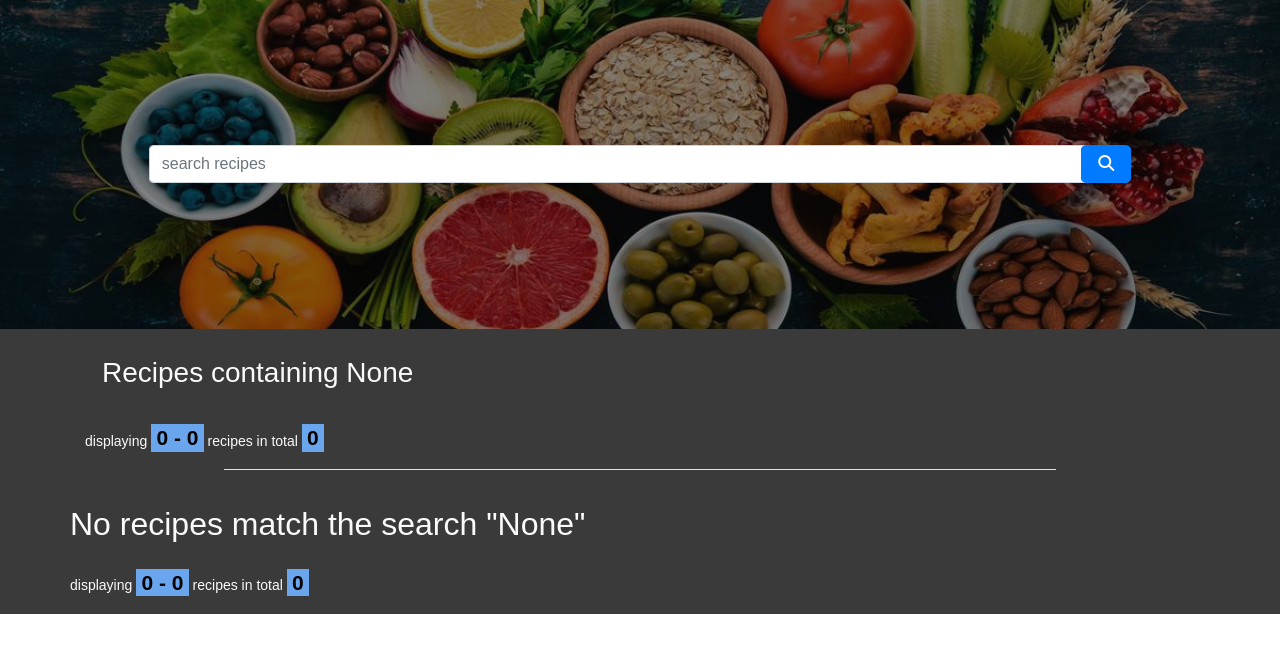
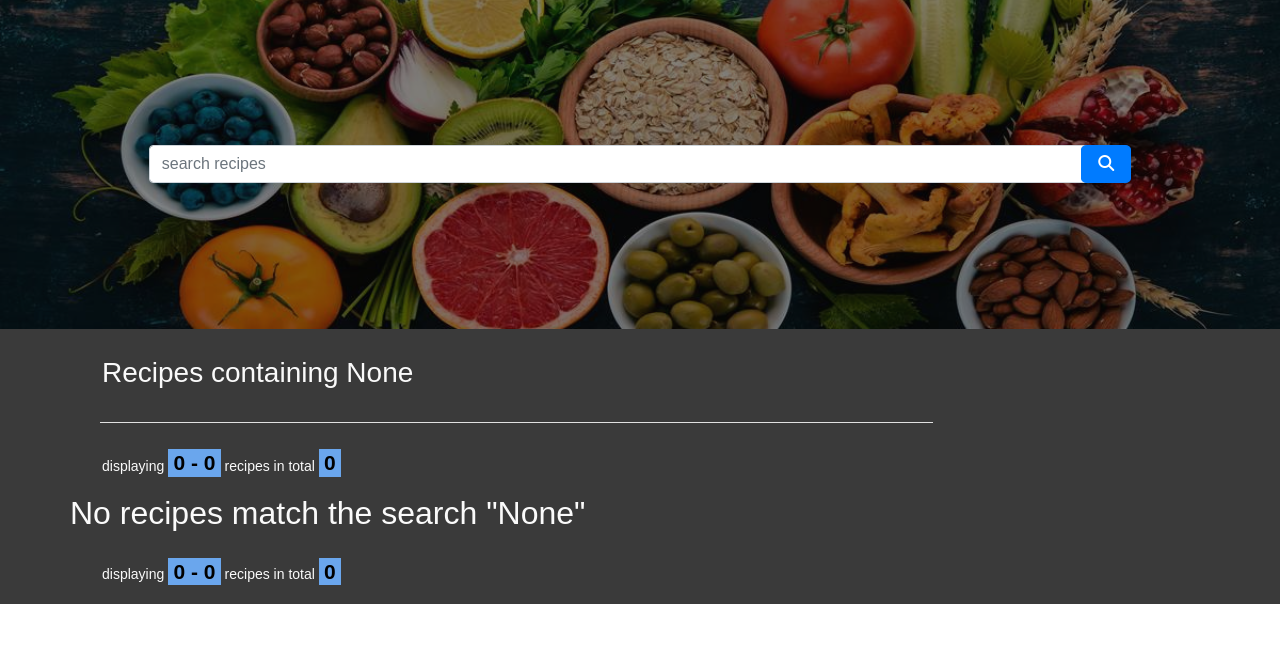
Before and after one commit to Matte-gtr/all_the_recipes, a Flask app: page /recipes/search in a window 1280 px wide. Shown: the part 63-716 px from the top of the page. Run offline with Flask 2, Linux system fonts and the light colour scheme; data that the repository does not hold is empty; some libraries are stand-ins or nearby versions; some web fonts are replaced.

Commit message:
finish styling of pagination links and info

```diff
--- a/app.py
+++ b/app.py
@@ -27,7 +27,7 @@ def home_page():
     per_page = 12
     offset = (page - 1) * per_page
     recipes = mongo.db.recipes.find().sort(
-        'updated_on', pymongo.ASCENDING).limit(per_page).skip(offset)
+        'updated_on', pymongo.DESCENDING).limit(per_page).skip(offset)
     search = False
     q = request.args.get('q')
     if q:
--- a/static/css/style.css
+++ b/static/css/style.css
@@ -75,7 +75,7 @@ body {
 
 .pagination-page-info {
     padding: .6em;
-    padding-left: 0;
+    padding-left: 17px;
     width: 40em;
     margin: .5em;
     margin-left: 0;
@@ -93,6 +93,10 @@ body {
 .page-link {
     color: #000000;
     font-weight: 700;
+}
+
+.pagination {
+    padding-left: 17px;
 }
 
 /*-----------------nav bar & search bar-----------------*/
@@ -177,8 +181,15 @@ body {
 .nine-width-hr {
     color: #fafafa;
     background-color: #fafafa;
-    margin: 0 auto 35px auto;
+    margin: 0 auto 20px auto;
     width: 75%;
+}
+
+.nine-width-hr-left {
+    color: #fafafa;
+    background-color: #fafafa;
+    width: 75%;
+    margin-left: 15px;
 }
 
 .recipe-card {
--- a/templates/home_page.html
+++ b/templates/home_page.html
@@ -25,9 +25,9 @@
                 {% else %}
                     <div class="container">
                         <h3 class="search-header">{{ header }}</h3>
+                        <hr class="nine-width-hr-left">
                             {{ pagination.info }}
                             {{ pagination.links }}
-                        <hr class="nine-width-hr">
                     </div>
                 {% endif %}
             </div>
@@ -57,12 +57,18 @@
             </div>
         </div>
         {% endif %}
-        <div class="container">
-            <div class="row">
-                {{ pagination.info }}
+        <div class="row">
+            <div class="col-12 no-padding">
+                <div class="container">
+                    {{ pagination.info }}
+                </div>
             </div>
-            <div class="row">
-                {{ pagination.links }}
+        </div>
+        <div class="row">
+            <div class="col-12 no-padding">
+                <div class="container">
+                    {{ pagination.links }}
+                </div>
             </div>
         </div>
     </div>
```
